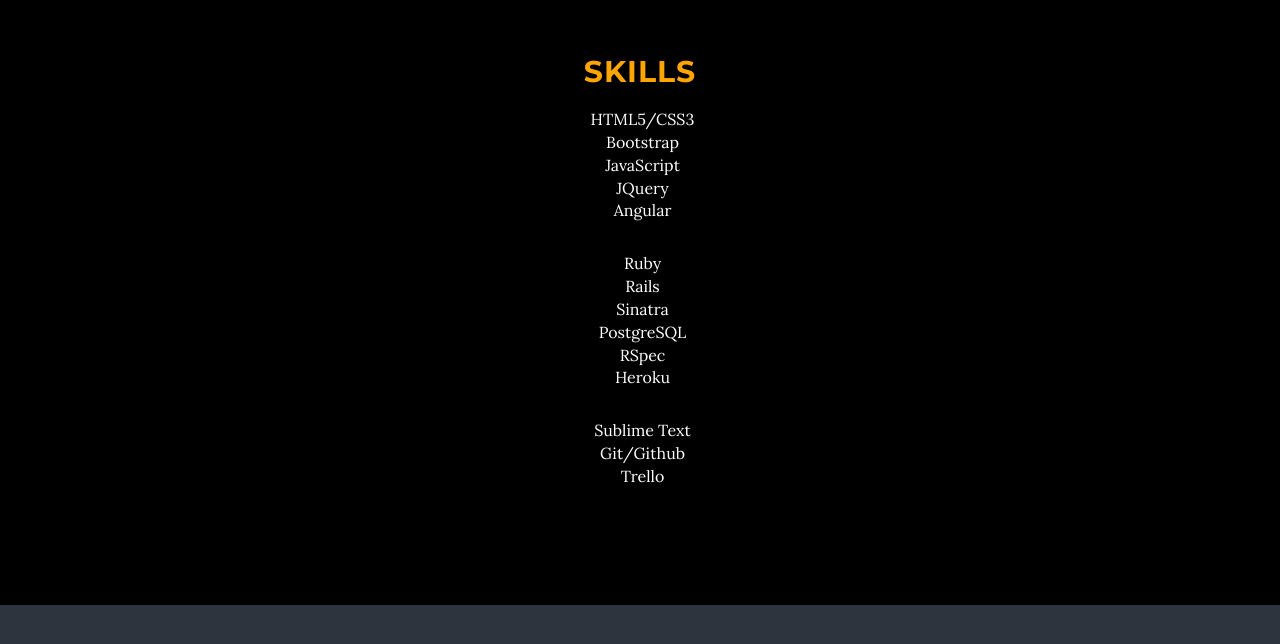
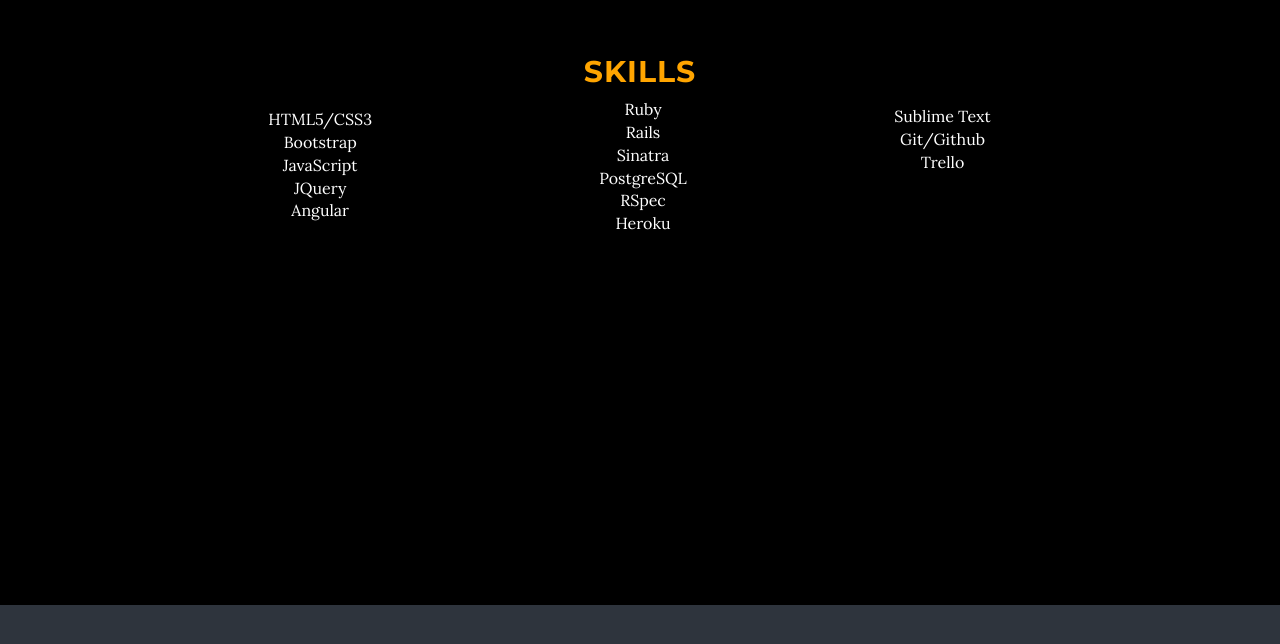
Before and after one commit to TimoorKurdi/Portfolio, a plain HTML site: page index.html in a window 1280 px wide. Shown: the part 1589-2233 px from the top of the page. Drawn offline with Linux system fonts and the light colour scheme; some packages are replaced by stand-ins of ours.

Commit message:
refactored styling

```diff
--- a/css/grayscale.css
+++ b/css/grayscale.css
@@ -385,3 +385,19 @@ footer {
     font-size: 16px;
     margin-right: 35px;
 }
+
+#frontend {
+    margin-right: 800px;
+    z-index: 3000;
+    position: absolute;
+}
+
+#backend {
+    margin-left: 1px;
+    margin-top: -30px;
+}
+
+#other {
+    margin-left: 600px;
+    margin-top: -160px;
+}
--- a/index.html
+++ b/index.html
@@ -105,6 +105,7 @@
             <div class="col-lg-8 col-lg-offset-2">
                 <h2><span style="color:orange">Skills</span></h2>
                 <br>
+          <div id="frontend">
           <ul class="skillsli">
             <li>HTML5/CSS3</li>
             <li>Bootstrap</li>
@@ -112,7 +113,9 @@
             <li>JQuery</li>
             <li>Angular</li>
           </ul>
+          </div>
           <br>
+          <div id="backend">
           <ul class="skillsli">
             <li>Ruby</li>
             <li>Rails</li>
@@ -121,12 +124,15 @@
             <li>RSpec</li>
             <li>Heroku</li>
           </ul>
+        </div>
         <br>
+        <div id="other">
         <ul class="skillsli">
           <li>Sublime Text</li>
           <li>Git/Github</li>
           <li>Trello</li>
         </ul>
+        </div>
             </div>
         </div>
     </section>
```
